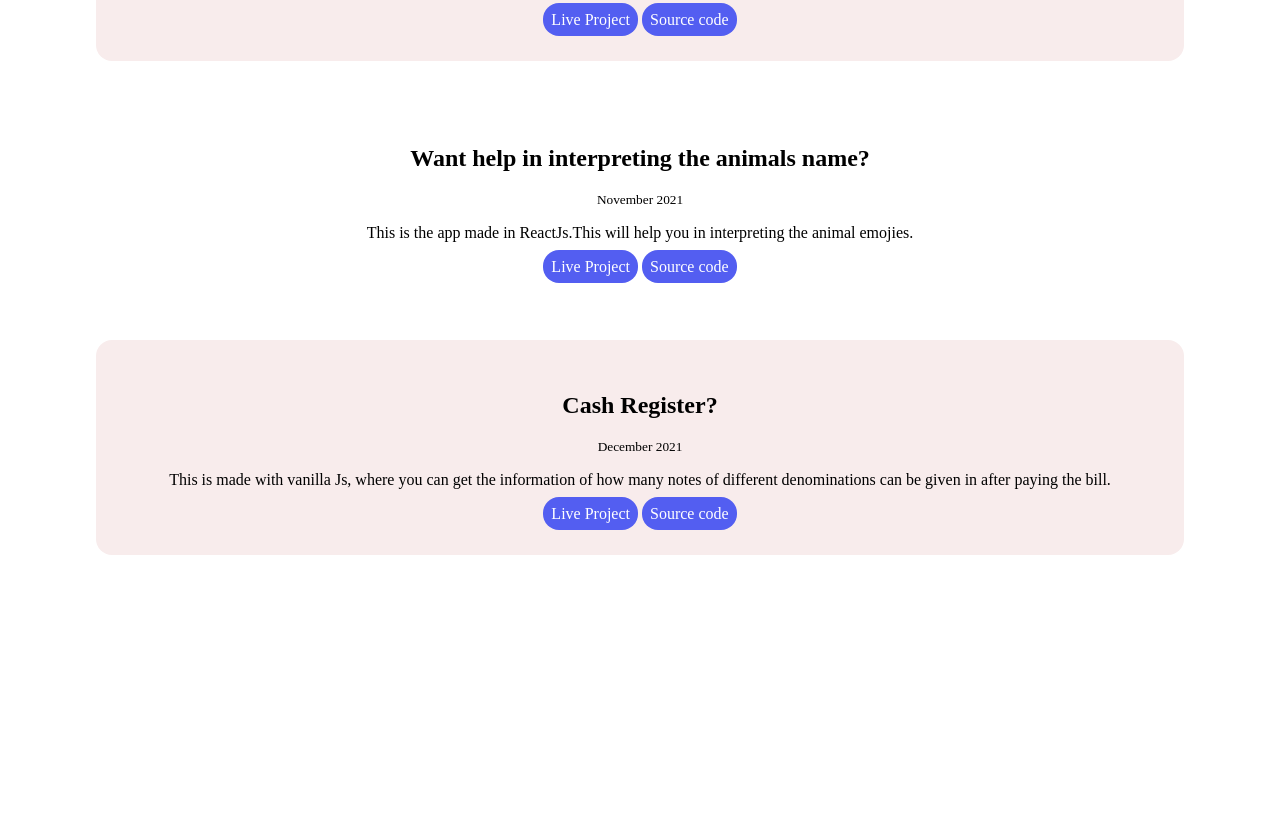
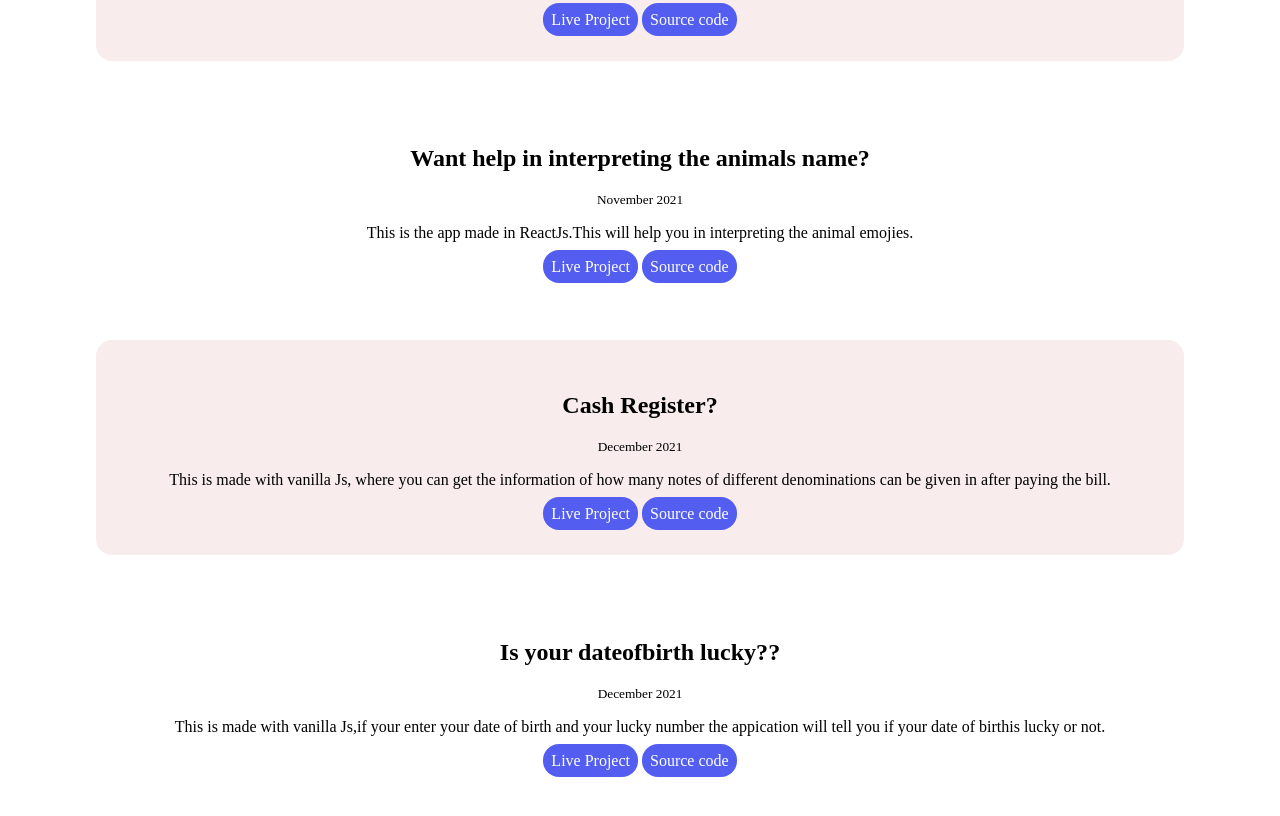
Before and after one commit to Dorababupc/markFour, a plain HTML site: page projects.html in a window 1280 px wide. Shown: the part 988-1804 px from the top of the page. Before the commit the page ends 1575 px from the top, so only its background shows below. Drawn offline with Linux system fonts and the light colour scheme.

Commit message:
adding markeleven

```diff
--- a/projects.html
+++ b/projects.html
@@ -105,5 +105,20 @@
             </div>
         </div>
     </section>
+    <section class="section " >
+        <div class="tech">
+            <h1 class="head">
+                <strong>Is your dateofbirth lucky?</strong>?</strong>
+            </h1>
+            <small class="mid">December 2021</small>
+            <p>
+                This is made with vanilla Js,if your enter your date of birth and your lucky number the appication will tell you if your date of birthis lucky or not.
+            </p>
+            <div class="mid">
+                <a class="link linker inline" href="https://trusting-benz-c23349.netlify.app/">Live Project</a>
+            <a class="link linker inline" href="https://github.com/Dorababupc/markEleven">Source code</a>
+            </div>
+        </div>
+    </section>
 </body>
 </html>
```
